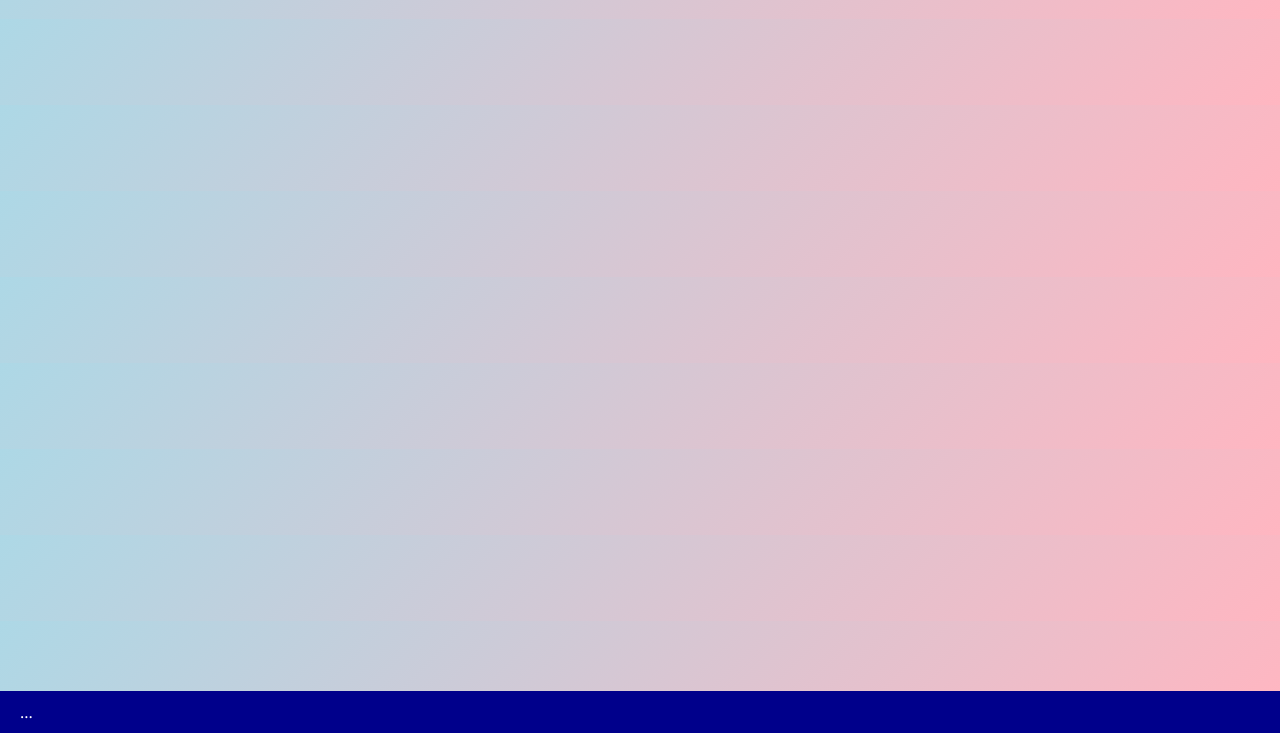
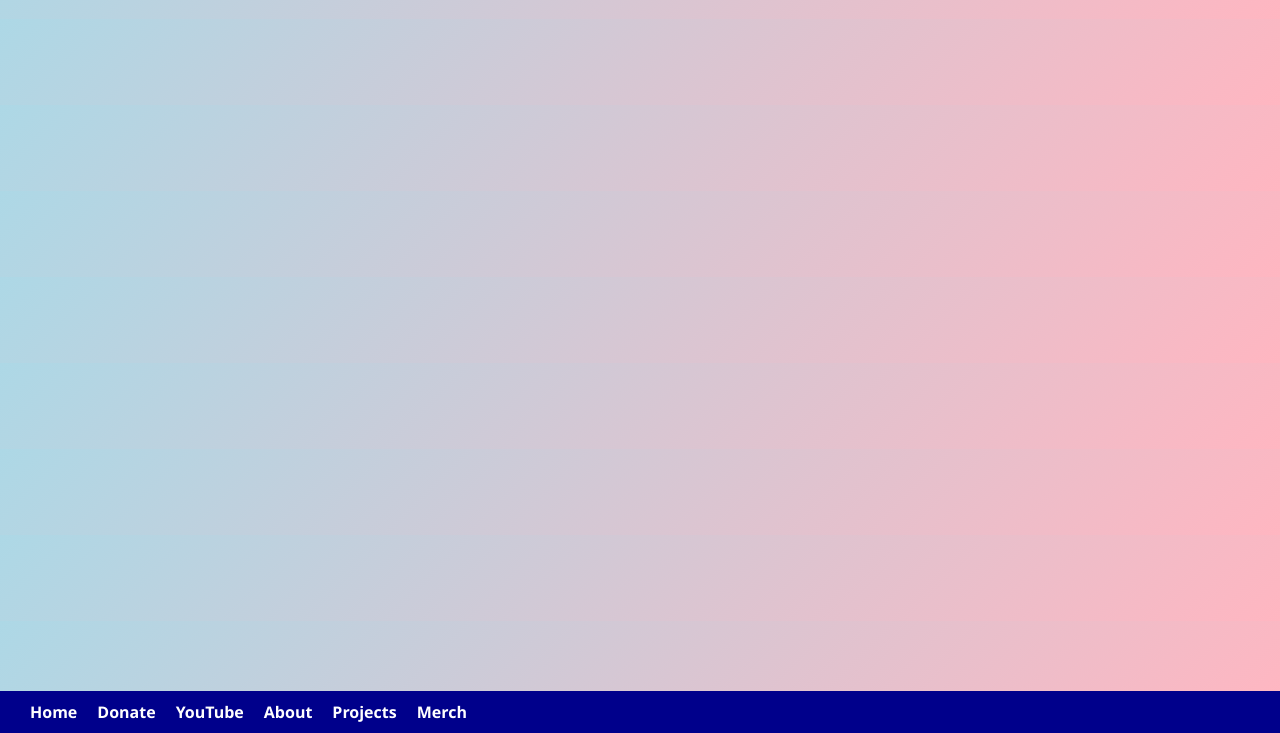
Before and after one commit to GetFreeWebToday/Stephen210gmaing, a plain HTML site: page about.html in a window 1280 px wide. Shown: the part 67-800 px from the top of the page. Drawn offline with Linux system fonts and the light colour scheme.

Commit message:
Update about.html

```diff
--- a/about.html
+++ b/about.html
@@ -24,6 +24,16 @@
     <main>
         <h1>About Stephen210Gaming</h1>
     </main>
-    <footer>...</footer>
+    <!-- Footer -->
+    <footer>
+        <ul>
+            <li><a href="index.html">Home</a></li>
+            <li><a href="donate.html">Donate</a></li>
+            <li><a href="https://youtube.com">YouTube</a></li>
+            <li><a href="about.html">About</a></li>
+            <li><a href="projects.html">Projects</a></li>
+            <li><a href="march.html">Merch</a></li>
+        </ul>
+    </footer>
 </body>
 </html>
```
